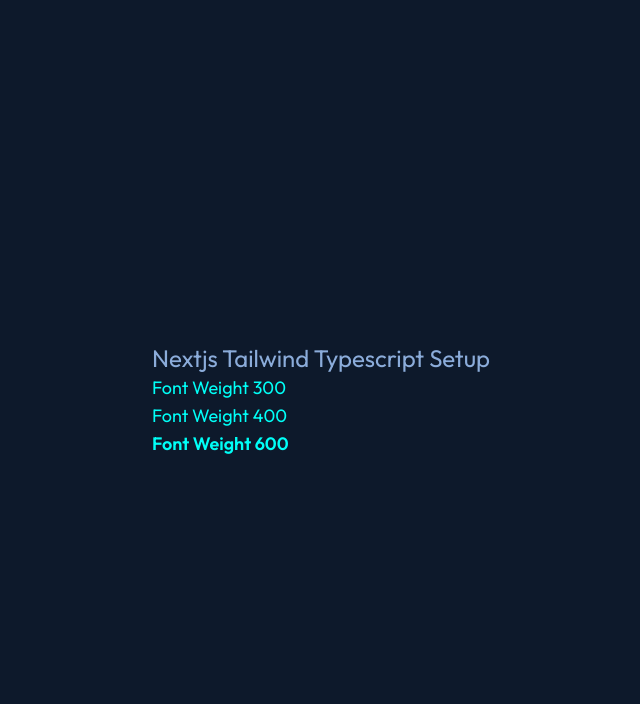
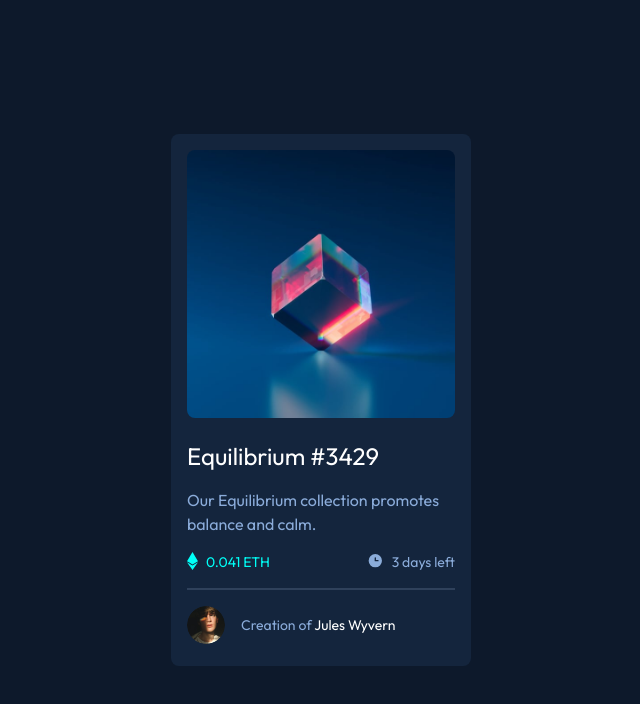
Before and after one commit to khunnunthawat/card-ethereum, a Next.js app: page / in a window 1280 px wide. Shown: the top 704 px of the page, without its empty margins (319-959 px from the left). Built offline with nearby package versions, Linux system fonts and the light colour scheme; what tailwindcss-debug-screens would draw is missing.

Commit message:
card-eth-layout-done

```diff
--- a/pages/index.tsx
+++ b/pages/index.tsx
@@ -1,15 +1,83 @@
+import classNames from 'classnames';
 import type { NextPage } from 'next';
+import Image from 'next/image';
+import { useState } from 'react';
+import { ClockIcon, EthIcon, ViewIcon } from '../components';
 
 const Home: NextPage = () => {
+  const [hover, setHover] = useState<boolean>(false);
+  const hoverStyle = 'hover:text-primary-cyan hover:cursor-pointer transition';
   return (
     <div className='flex items-center justify-center min-h-screen mx-auto bg-neutral-main debug-screens'>
-      <div className='text-lg text-primary-cyan'>
-        <h1 className='text-2xl text-primary-soft-blue'>
-          Nextjs Tailwind Typescript Setup
-        </h1>
-        <h4 className='font-normal'>Font Weight 300</h4>
-        <h4 className='font-medium'>Font Weight 400</h4>
-        <h4 className='font-semibold'>Font Weight 600</h4>
+      <div className='h-auto p-4 rounded-lg w-[300px] bg-neutral-card'>
+        <div className='justify-center'>
+          <div
+            className='relative'
+            onMouseOver={() => setHover(true)}
+            onMouseLeave={() => setHover(false)}
+          >
+            <Image
+              src='/images/image-equilibrium.jpg'
+              className='rounded-lg'
+              alt='equilibrium'
+              width={300}
+              height={300}
+              draggable={false}
+              loading='lazy'
+              objectFit='cover'
+            />
+            {hover && (
+              <div className='absolute inset-0 z-10 flex items-center justify-center transition-all delay-100 cursor-pointer'>
+                <ViewIcon />
+              </div>
+            )}
+          </div>
+          <div className='py-4 text-2xl font-normal text-left text-white'>
+            <h1 className={classNames(hoverStyle)}>Equilibrium #3429</h1>
+          </div>
+          <div className='text-base text-primary-soft-blue'>
+            <h4 className='break-words whitespace-normal '>
+              Our Equilibrium collection promotes <br /> balance and calm.
+            </h4>
+          </div>
+          <div className='flex items-center justify-between py-4 text-sm'>
+            <div className='inline-flex'>
+              <span className='pr-2'>
+                <EthIcon color='#00FFF8' />
+              </span>
+              <span className='font-normal text-left text-primary-cyan'>
+                0.041 ETH
+              </span>
+            </div>
+            <div className='inline-flex'>
+              <span className='pr-2'>
+                <ClockIcon color='#8BACD9' />
+              </span>
+              <span className='text-right text-primary-soft-blue'>
+                3 days left
+              </span>
+            </div>
+          </div>
+          <div className='border border-t border-neutral-line' />
+          <div className='pt-4'>
+            <div className='inline-flex items-center justify-start w-full'>
+              <Image
+                src='/images/image-avatar.png'
+                className='object-cover w-auto h-auto rounded-full'
+                alt='avatar'
+                width={38}
+                height={38}
+                draggable={false}
+              />
+              <span className='pl-4 text-sm text-primary-soft-blue'>
+                Creation of{' '}
+                <span className={classNames(hoverStyle, 'text-white')}>
+                  Jules Wyvern
+                </span>
+              </span>
+            </div>
+          </div>
+        </div>
       </div>
     </div>
   );
```
